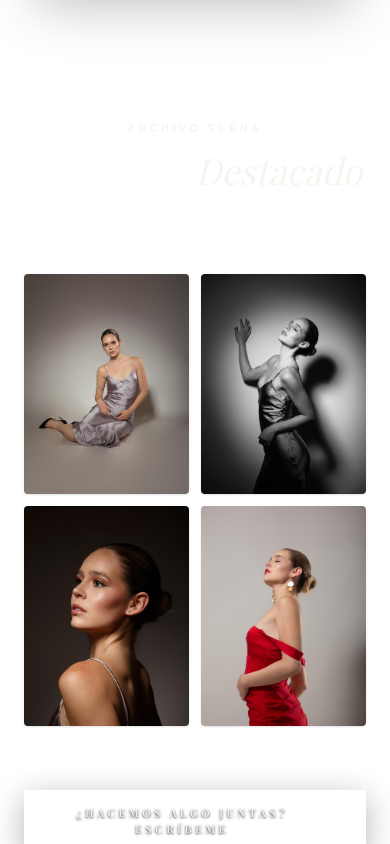
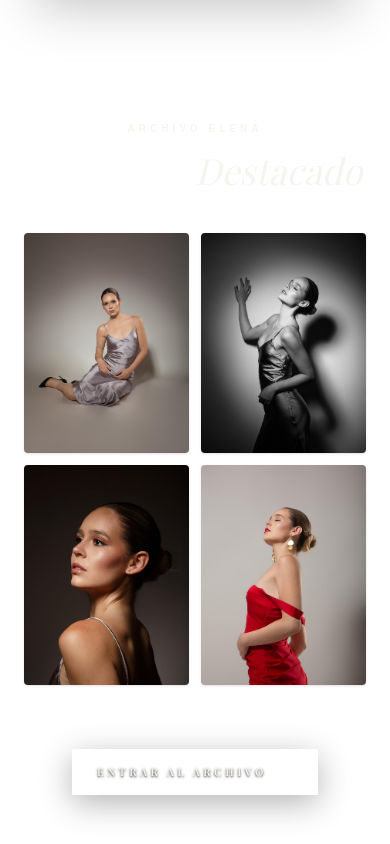
Before and after one commit to Gaz-Style/elena-atelier, a Next.js app: page / in a window 390 px wide. Shown: the part 3240-4084 px from the top of the page. Built offline with nearby package versions, Linux system fonts and the light colour scheme; a web font is replaced by a local one.

Commit message:
design: eliminar enlace de galeria superior y convertir boton inferior en CTA para entrar al archivo

```diff
--- a/src/app/page.tsx
+++ b/src/app/page.tsx
@@ -137,19 +137,9 @@ export default function Home() {
       {/* Portfolio Preview Section */}
       <section className="py-16 md:py-32 bg-transparent px-6 relative z-10 border-t border-white/10">
         <div className="max-w-7xl mx-auto">
-          <div className="flex flex-col md:flex-row md:items-end justify-between mb-10 md:mb-12 gap-4 md:gap-6">
-            <div className="text-center md:text-left">
-              <span className="text-[10px] uppercase tracking-[0.4em] font-bold text-brand-sand block mb-3 md:mb-4">Archivo Elena</span>
-              <h2 className="font-serif text-4xl md:text-5xl leading-tight text-white">Portafolio <br className="hidden md:block" /><span className="italic text-brand-sand">Destacado</span></h2>
-            </div>
-            <div className="flex justify-center md:justify-end">
-              <Link
-                href="/portafolio"
-                className="inline-block border-b border-white/50 pb-1 text-sm uppercase tracking-widest font-bold hover:text-brand-sand hover:border-brand-sand transition-all duration-300 text-white"
-              >
-                Ver Galería Completa
-              </Link>
-            </div>
+          <div className="text-center md:text-left mb-10 md:mb-12">
+            <span className="text-[10px] uppercase tracking-[0.4em] font-bold text-brand-sand block mb-3 md:mb-4">Archivo Elena</span>
+            <h2 className="font-serif text-4xl md:text-5xl leading-tight text-white">Portafolio <br className="hidden md:block" /><span className="italic text-brand-sand">Destacado</span></h2>
           </div>
 
           <div className="grid grid-cols-2 md:grid-cols-4 gap-3 md:gap-4">
@@ -166,11 +156,11 @@ export default function Home() {
 
           <div className="mt-16 flex justify-center">
              <Link
-                href="/appointment"
+                href="/portafolio"
                 className="glass-btn group relative inline-flex items-center justify-center gap-3 px-6 py-3.5 md:px-12 md:py-5 border-[0.5px] border-white/20 border-t-white/40 border-l-white/40 border-b-white/10 border-r-white/10 text-white font-sans text-[10px] md:text-xs uppercase tracking-[0.2em] md:tracking-[0.25em] font-semibold bg-white/[0.08] backdrop-blur-[10px] transition-all duration-[600ms] ease-[cubic-bezier(0.16,1,0.3,1)] hover:bg-[#f5f2eb]/90 hover:border-[#f5f2eb] hover:shadow-[0_0_24px_rgba(255,255,255,0.12)] text-center shadow-[0_8px_32px_0_rgba(0,0,0,0.3)] rounded-[1px] max-w-full"
               >
                 <span className="glass-text relative z-10 flex items-center justify-center gap-3 text-white group-hover:text-[#121212] transition-colors duration-[600ms] ease-[cubic-bezier(0.16,1,0.3,1)] text-center">
-                  ¿Hacemos algo juntas? Escríbeme
+                  Entrar al Archivo
                   <svg
                     className="w-3.5 h-3.5 stroke-white group-hover:stroke-[#121212] transition-all duration-[600ms] ease-[cubic-bezier(0.16,1,0.3,1)] transform group-hover:translate-x-1 flex-shrink-0"
                     fill="none"
```
